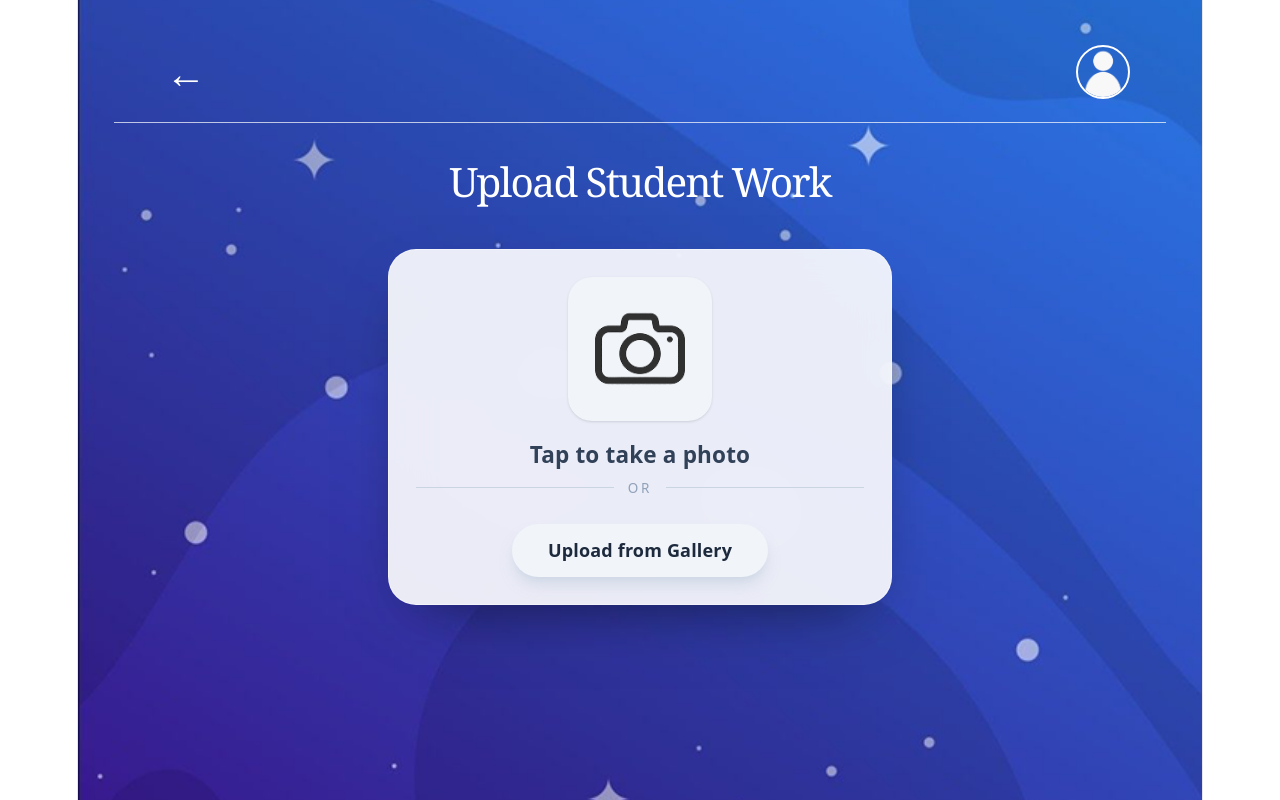
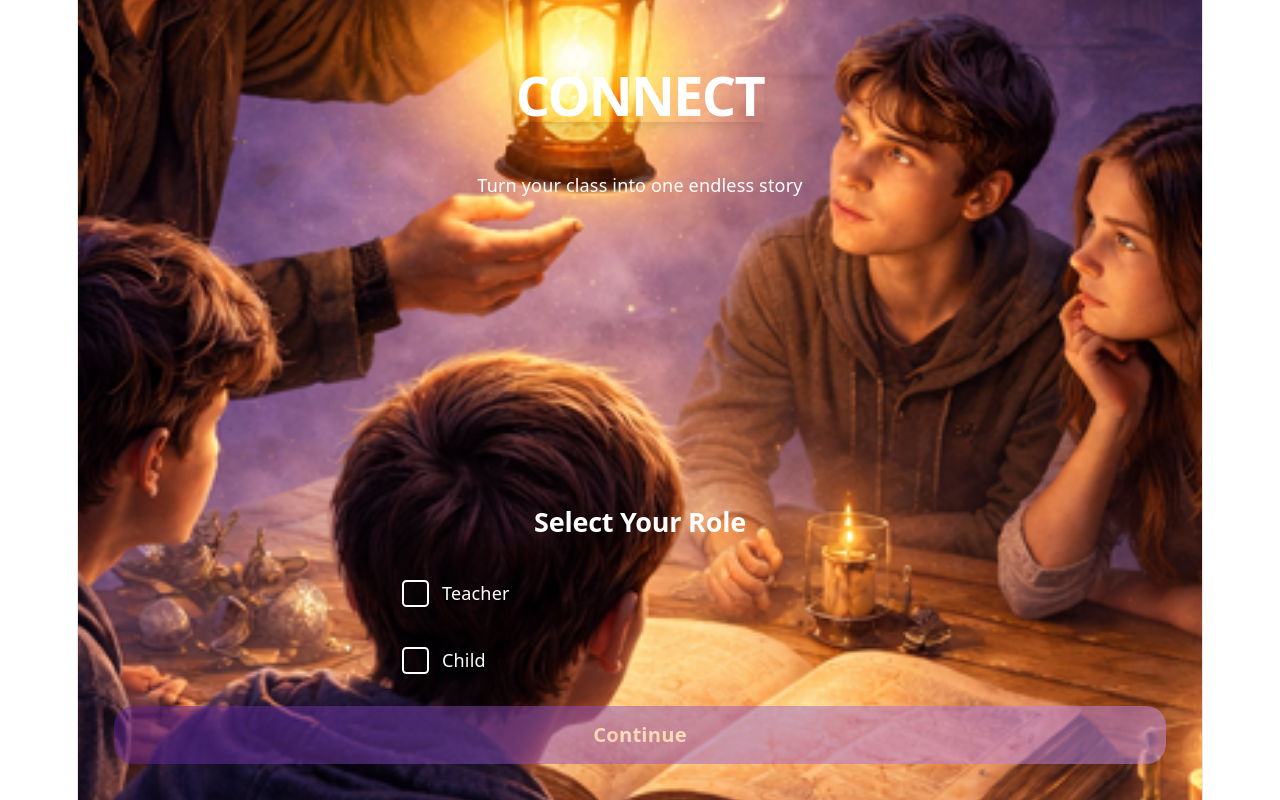
Before and after one commit to Jordib2/glowservertestrepo, a React (Vite) app in the folder GLOW-frontend/: page / in a window 1280 px wide. Built offline with nearby package versions, Linux system fonts and the light colour scheme.

Commit message:
Select Role Page

```diff
--- /dev/null
+++ b/GLOW-frontend/src/features/accounts/UserLogin.tsx
@@ -0,0 +1,8 @@
+
+export default function UserLogin() {
+    return (
+        <div className="flex flex-col items-center p-8 bg-[url('../../../public/login-screen-bg.png')] bg-cover bg-center min-h-screen">
+            <h1 className="text-5xl font-bold text-white shadow-lg">LOGIN</h1>
+        </div>
+    );
+}
--- /dev/null
+++ b/GLOW-frontend/src/features/accounts/UserRoleSelection.tsx
@@ -0,0 +1,80 @@
+import { useState } from "react";
+import { useNavigate } from "react-router-dom";
+
+type Role = "Teacher" | "Child";
+
+interface UserRoleSelectionProps {
+    onChange?: (role: Role | null) => void;
+}
+
+export default function UserRoleSelection({ onChange }: UserRoleSelectionProps) {
+    const [selected, setSelected] = useState<Role | null>(null);
+    const roles: Role[] = ["Teacher", "Child"];
+    const navigate = useNavigate();
+
+    const select = (role: Role) => {
+        const next = selected === role ? null : role;
+        setSelected(next);
+        onChange?.(next);
+    };
+
+    return (
+        <div className="flex flex-col items-center p-8  bg-[url('../../../public/login-screen-bg.png')] bg-cover bg-center min-h-screen">
+
+            <div className="flex flex-col items-center gap-4">
+            <h1 className="text-5xl font-bold text-white shadow-lg">CONNECT</h1>
+            <p className="text-gray-600 text-white">Turn your class into one endless story</p>
+            </div>
+
+            <div className="flex flex-col items-center gap-4 w-full mt-auto">
+            <h2 className="text-2xl font-semibold mt-20 text-white">Select Your Role</h2>
+
+            <div className="flex flex-col gap-3 w-full max-w-md">
+                {roles.map((role) => {
+                    const isChecked = selected === role;
+                    return (
+                        <button
+                            key={role}
+                            type="button"
+                            onClick={() => select(role)}
+                            className="flex items-center gap-3 p-3 rounded transition"
+                        >
+                            <span
+                                className={`w-6 h-6 border-2 border-white rounded flex items-center justify-center transition ${isChecked ? "border-blue-500" : "border-gray-400"
+                                    }`}
+                            >
+                                {isChecked && (
+                                    <svg
+                                        className="w-4 h-4 text-white"
+                                        viewBox="0 0 24 24"
+                                        fill="none"
+                                        stroke="currentColor"
+                                        strokeWidth="3"
+                                        strokeLinecap="round"
+                                        strokeLinejoin="round"
+                                    >
+                                        <polyline points="20 6 9 17 4 12" />
+                                    </svg>
+                                )}
+                            </span>
+                            <span className="text-white">{role}</span>
+                        </button>
+                    );
+                })}
+            </div>
+
+            <button
+                type="button"
+                disabled={!selected}
+                onClick={() => navigate("/user-login")}
+                className="w-full px-20 py-3 text-white rounded-[20px] text-base md:text-lg font-semibold hover:opacity-90 transition disabled:opacity-50"
+                style={{
+                    background: "linear-gradient(135deg, #5E1E95 0%, #C594EF 100%)"
+                }}
+            >
+                Continue
+            </button>
+        </div>
+        </div>
+    );
+}
```
Also changed, not shown: GLOW-frontend/src/app/router.tsx (+11 -1 lines), GLOW-frontend/public/login-screen-bg.png (added), GLOW-frontend/src/features/accounts/AdminLogin.tsx (added).
